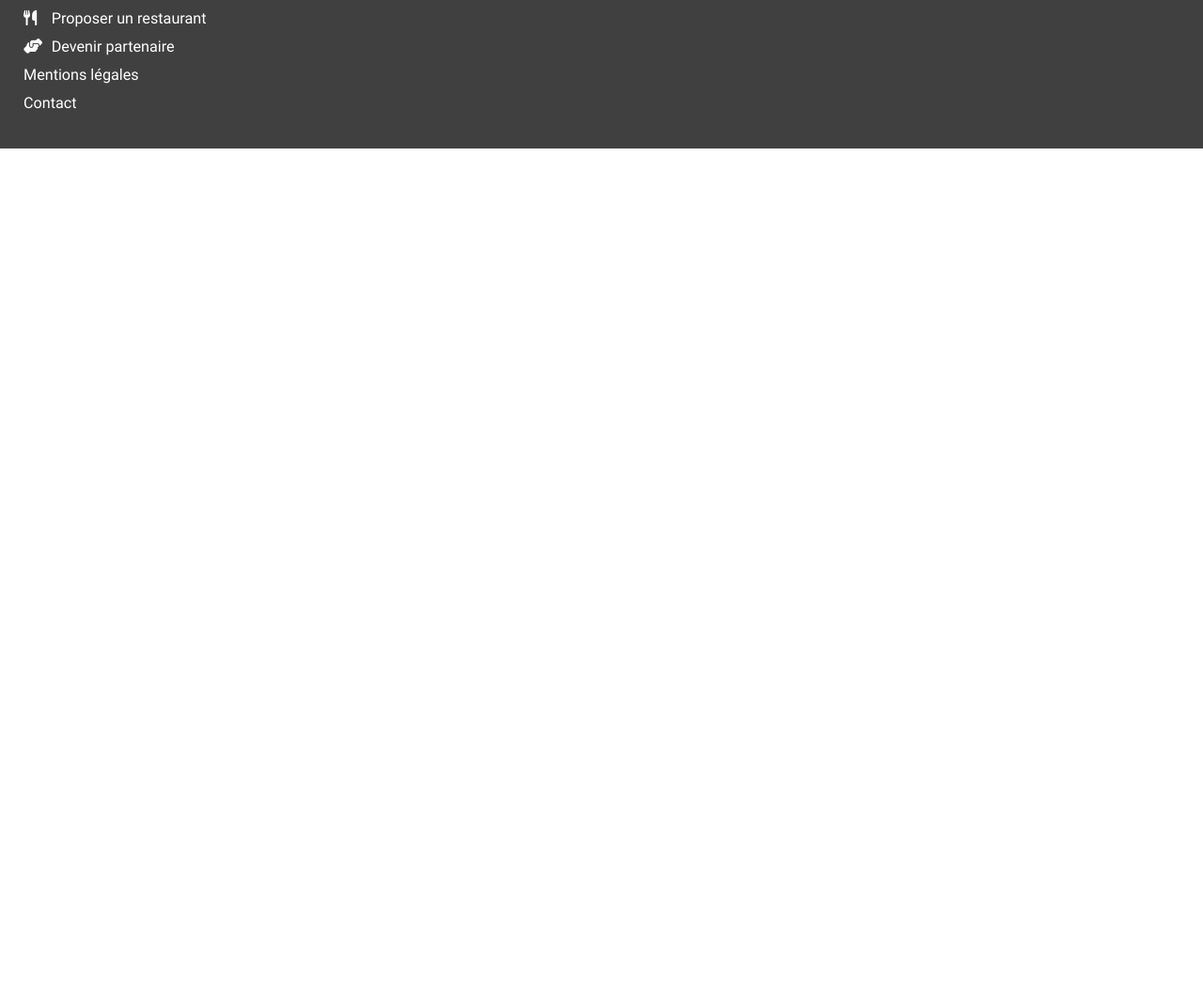
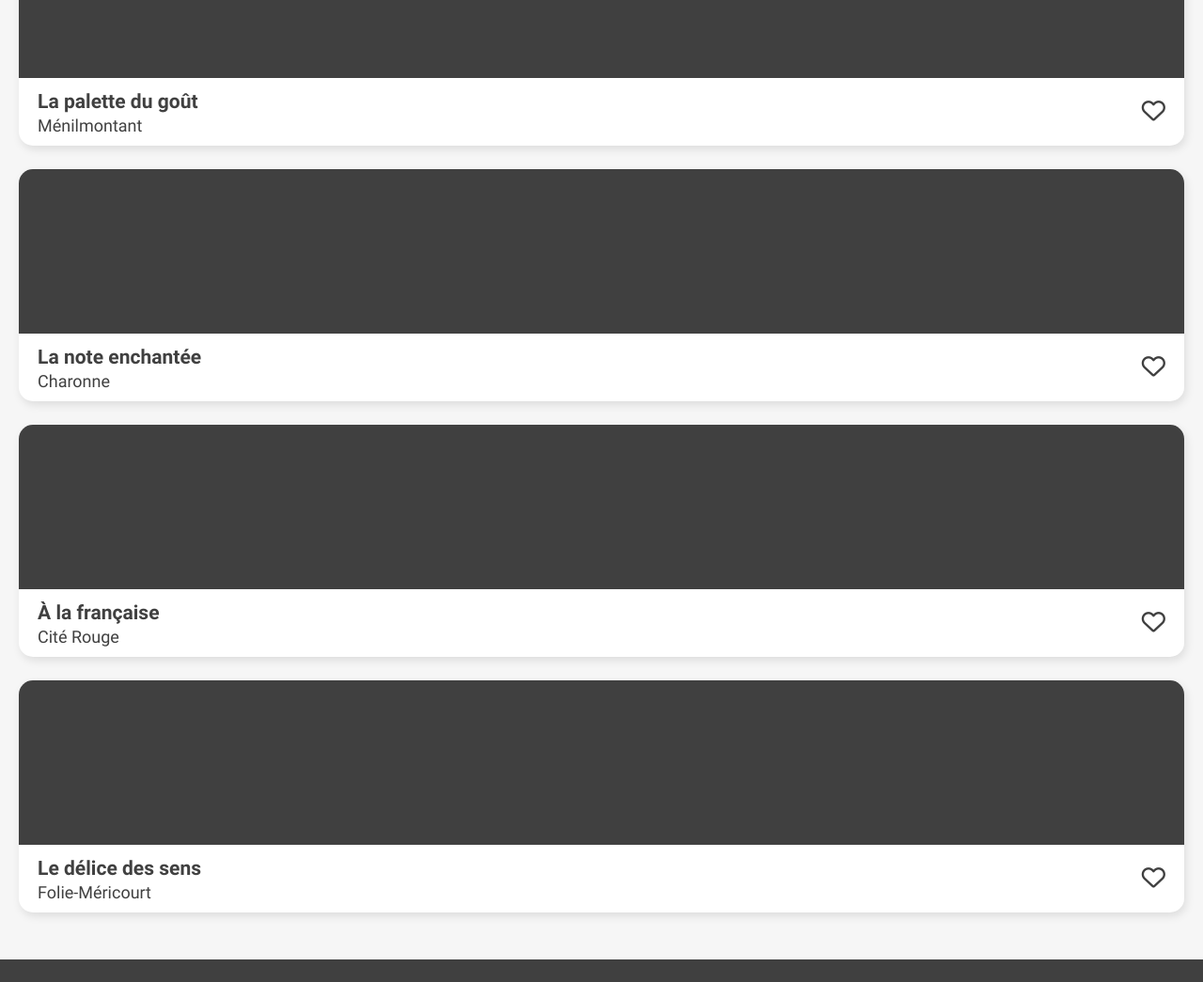
Before and after one commit to GavrocheWy/OhMyFood, a plain HTML site: page home.html in a window 1280 px wide. Shown: the part 669-1714 px from the top of the page at 94% size. Before the commit the page ends 827 px from the top, so only its background shows below. Drawn offline with Linux system fonts and the light colour scheme.

Commit message:
Style des cartes "Restaurants" sur la Homepage

```diff
--- a/home.html
+++ b/home.html
@@ -45,7 +45,7 @@
 
         <!-- Section "Fonctionnement" -->
 
-        <section class="demo-section">
+        <section class="steps-section">
             <h2 class="classic-title">Fonctionnement</h2>
             <ol>
                 <li><i class="fas fa-mobile-alt"></i>Choisissez un restaurant</li>
@@ -53,6 +53,8 @@
                 <li><i class="fas fa-store"></i>Dégustez au restaurant</li>
             </ol>
         </section>
+
+        <!-- Section "Restaurants" -->
 
         <section class="restaurant-section">
 
@@ -62,10 +64,60 @@
                 <a href="./singulars/singular-lapalettedugout.html">
                     <div class="restaurant-card__thumbnail"><img class="restaurant-card__thumbnail--img" src="./medias/photos/" alt=""></div>
                     <div class="restaurant-card__infos">
-                        <h3 class="restaurant-card__infos--name">La palette du goût</h3>
-                        <p class="restaurant-card__infos--city">Ménilmontant</p>
-                        <div class="restaurant-card__fav">
-                            <i class="fal fa-heart favorite--icon empty"></i>
+                        <div class="restaurant-card__infos-text">
+                        <h3 class="restaurant-card__infos-text--name">La palette du goût</h3>
+                        <p class="restaurant-card__infos-text--city">Ménilmontant</p>
+                        </div>
+                        <div class="restaurant-card__infos--fav">
+                            <i class="far fa-heart favorite--icon empty"></i>
+                            <i class="fas fa-heart favorite--icon full"></i>
+                        </div>
+                    </div>
+                </a>
+            </article>
+
+            <article class="restaurant-card new">
+                <a href="./singulars/singular-lapalettedugout.html">
+                    <div class="restaurant-card__thumbnail"><img class="restaurant-card__thumbnail--img" src="./medias/photos/" alt=""></div>
+                    <div class="restaurant-card__infos">
+                        <div class="restaurant-card__infos-text">
+                        <h3 class="restaurant-card__infos-text--name">La note enchantée</h3>
+                        <p class="restaurant-card__infos-text--city">Charonne</p>
+                        </div>
+                        <div class="restaurant-card__infos--fav">
+                            <i class="far fa-heart favorite--icon empty"></i>
+                            <i class="fas fa-heart favorite--icon full"></i>
+                        </div>
+                    </div>
+                </a>
+            </article>
+
+            <article class="restaurant-card new">
+                <a href="./singulars/singular-lapalettedugout.html">
+                    <div class="restaurant-card__thumbnail"><img class="restaurant-card__thumbnail--img" src="./medias/photos/" alt=""></div>
+                    <div class="restaurant-card__infos">
+                        <div class="restaurant-card__infos-text">
+                        <h3 class="restaurant-card__infos-text--name">À la française</h3>
+                        <p class="restaurant-card__infos-text--city">Cité Rouge</p>
+                        </div>
+                        <div class="restaurant-card__infos--fav">
+                            <i class="far fa-heart favorite--icon empty"></i>
+                            <i class="fas fa-heart favorite--icon full"></i>
+                        </div>
+                    </div>
+                </a>
+            </article>
+
+            <article class="restaurant-card new">
+                <a href="./singulars/singular-lapalettedugout.html">
+                    <div class="restaurant-card__thumbnail"><img class="restaurant-card__thumbnail--img" src="./medias/photos/" alt=""></div>
+                    <div class="restaurant-card__infos">
+                        <div class="restaurant-card__infos-text">
+                        <h3 class="restaurant-card__infos-text--name">Le délice des sens</h3>
+                        <p class="restaurant-card__infos-text--city">Folie-Méricourt</p>
+                        </div>
+                        <div class="restaurant-card__infos--fav">
+                            <i class="far fa-heart favorite--icon empty"></i>
                             <i class="fas fa-heart favorite--icon full"></i>
                         </div>
                     </div>
--- a/styles/main.scss
+++ b/styles/main.scss
@@ -1,16 +1,20 @@
+@import "./scss/utils/functions";
 @import "./scss/utils/variables";
-@import "./scss/utils/functions";
 @import "./scss/utils/mixins";
 
 @import "./scss/base/base";
 @import "./scss/base/typography";
 
 @import "./scss/components/buttons";
+@import "./scss/components/titles";
 
 @import "./scss/layouts/header";
 @import "./scss/layouts/searchform";
 @import "./scss/layouts/hero";
+@import "./scss/layouts/_steps-section.scss";
+@import "./scss/layouts/_restaurant-section.scss";
 @import "./scss/layouts/footer";
+
 // @import "./scss/layouts/nav";
 // @import "./scss/layouts/container";
 // @import "./scss/layouts/form";
--- a/styles/scss/components/_buttons.scss
+++ b/styles/scss/components/_buttons.scss
@@ -5,6 +5,6 @@
     padding: em-calc(20) em-calc(25);
     border-radius: em-calc(100);
 
-    color: white;
+    color: $white;
     background-image: linear-gradient(-10deg, $primary--color 0%, $secondary--color 100%);
 }
--- a/styles/scss/components/_titles.scss
+++ b/styles/scss/components/_titles.scss
@@ -0,0 +1,4 @@
+.classic-title {
+    font-size: 1.5em;
+    font-weight: bold;
+}
--- a/styles/scss/layouts/_footer.scss
+++ b/styles/scss/layouts/_footer.scss
@@ -2,9 +2,9 @@ footer {
     @include x-container;
 
     background-color: $dark-grey;
-    color: white;
+    color: $white;
     padding-top: em-calc(30);
-    padding-bottom: em-calc(30);
+    padding-bottom: em-calc(40);
 }
 
 footer h2 {
@@ -21,8 +21,6 @@ footer h2 {
 
     &__item {
 
-        margin-bottom: 0.5em;
-
         a {
             text-decoration: inherit;
             color: inherit;
@@ -33,6 +31,12 @@ footer h2 {
             width: 1em;
         }
 
+        &:not(:last-child) {
+            margin-bottom: 0.5em;
+        }
+
     }
 
+
+
 }
--- a/styles/scss/layouts/_header.scss
+++ b/styles/scss/layouts/_header.scss
@@ -14,7 +14,7 @@ header {
     position: relative;
     top: 0px;
 
-    background-color: white;
+    background-color: $white;
 }
 
 .header--brand {
--- /dev/null
+++ b/styles/scss/layouts/_restaurant-section.scss
@@ -0,0 +1,64 @@
+.restaurant-section {
+    @include x-container;
+
+    padding-top: em-calc(50);
+    padding-bottom: em-calc(50);
+    background-color: $light-grey;
+}
+
+.restaurant-card {
+    background-color: $white;
+    border-radius: $card--radius;
+    box-shadow: $card--shadow;
+    overflow: hidden;
+    margin-top: em-calc(25);
+
+    & a {
+        text-decoration: none;
+    }
+
+    &__thumbnail {
+        background-color: $dark-grey;
+        height: em-calc(175);
+    }
+}
+
+.restaurant-card__infos {
+    padding: em-calc(10) em-calc(20);
+    display: flex;
+    align-items: center;
+    justify-content: space-between;
+    color: $dark-grey;
+
+    &-text {
+
+        &--name {
+            font-weight: bold;
+        }
+    }
+}
+
+.restaurant-card__infos--fav {
+    font-size: 1.4em;
+    color: inherit;
+    position: relative;
+    z-index: 5;
+
+    .full {
+        display: none;
+    }
+
+    .empty {
+        display: block;
+    }
+
+    &:hover {
+        .full {
+            display: block;
+        }
+
+        .empty {
+            display: none;
+        }
+    }
+}
--- /dev/null
+++ b/styles/scss/layouts/_steps-section.scss
@@ -0,0 +1,3 @@
+.steps-section {
+    @include x-container;
+}
--- a/styles/scss/utils/_mixins.scss
+++ b/styles/scss/utils/_mixins.scss
@@ -1,7 +1,7 @@
 // Container général
 
 @mixin x-container {
-    $x-padding : em-calc(25);
+    $x-padding : em-calc(20);
 
     padding-left : $x-padding;
     padding-right : $x-padding;
--- a/styles/scss/utils/_variables.scss
+++ b/styles/scss/utils/_variables.scss
@@ -4,6 +4,7 @@ $primary--color : #9356DC;
 $secondary--color : #FF79DA;
 $tertiary--color : #99E2D0;
 
+$white : #ffffff;
 $light-grey : #F6F6F6;
 $grey : #EAEAEA;
 $dark-grey : hsl(0, 0%, 25%);
@@ -16,3 +17,8 @@ $text--font : 'Roboto', 'Arial', sans-serif;
 // Variables de tailles de police
 
 $base--font-size : 18px;
+
+// Variables de propriétés récurrentes
+
+$card--radius : em-calc(15);
+$card--shadow : em-calc(2) em-calc(4) em-calc(10) rgb(0 0 0 / 10%);
```
Also changed, not shown: singulars/singular-lapalettedugout.html (+1 -1 lines), styles/main.css, 1 other file.
